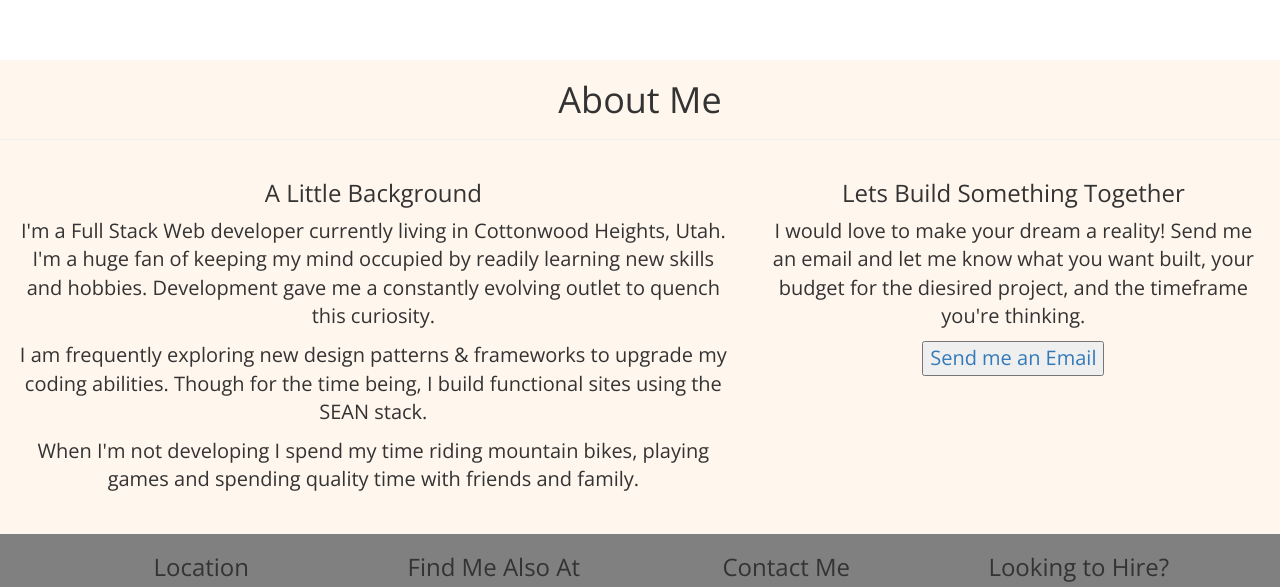
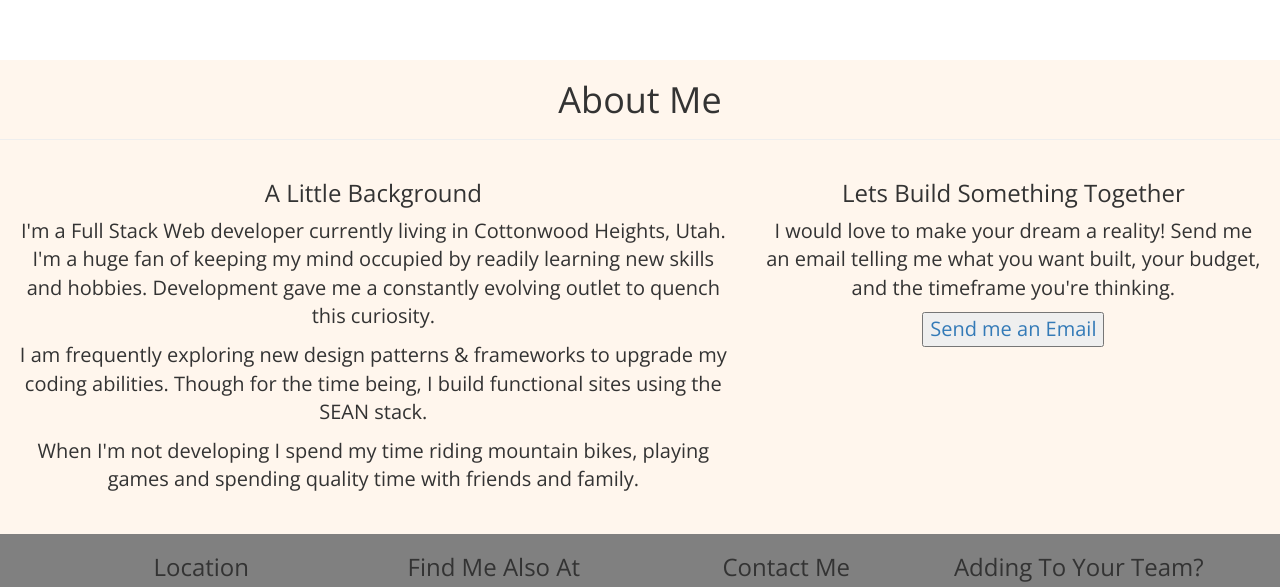
Before and after one commit to RyanBryce/RyanBryce.github.io, a website: page index.html in a window 1280 px wide. Shown: the part 3427-4014 px from the top of the page. Drawn offline with nearby package versions, Linux system fonts and the light colour scheme.

Commit message:
making more revisions to text

```diff
--- a/index.html
+++ b/index.html
@@ -214,7 +214,7 @@
         <div class="col-sm-5">
           <div class="text-center">
               <h3>Lets Build Something Together</h3>
-              <p>I would love to make your dream a reality! Send me an email and let me know what you want built, your budget for the diesired project, and the timeframe you're thinking.</p>
+              <p>I would love to make your dream a reality! Send me an email telling me what you want built, your budget, and the timeframe you're thinking.</p>
               <button type="button" name="button">
                 <a href="mailto:ryan.bryce1992@gmail.com">Send me an Email</a>
               </button>
@@ -248,7 +248,7 @@
                   <a href="mailto:ryan.bryce1992@gmail.com">Send me an Email</a>
               </div>
               <div class="col-md-3">
-                  <h3>Looking to Hire?</h3>
+                  <h3>Adding To Your Team?</h3>
                     <a href="https://docs.google.com/document/d/1SqD22JXs4l4eBk16Jd0N_mh8Ttl2DZiYbsoifKWxhbI/edit">My Resume</a>
               </div>
           </div>
```
